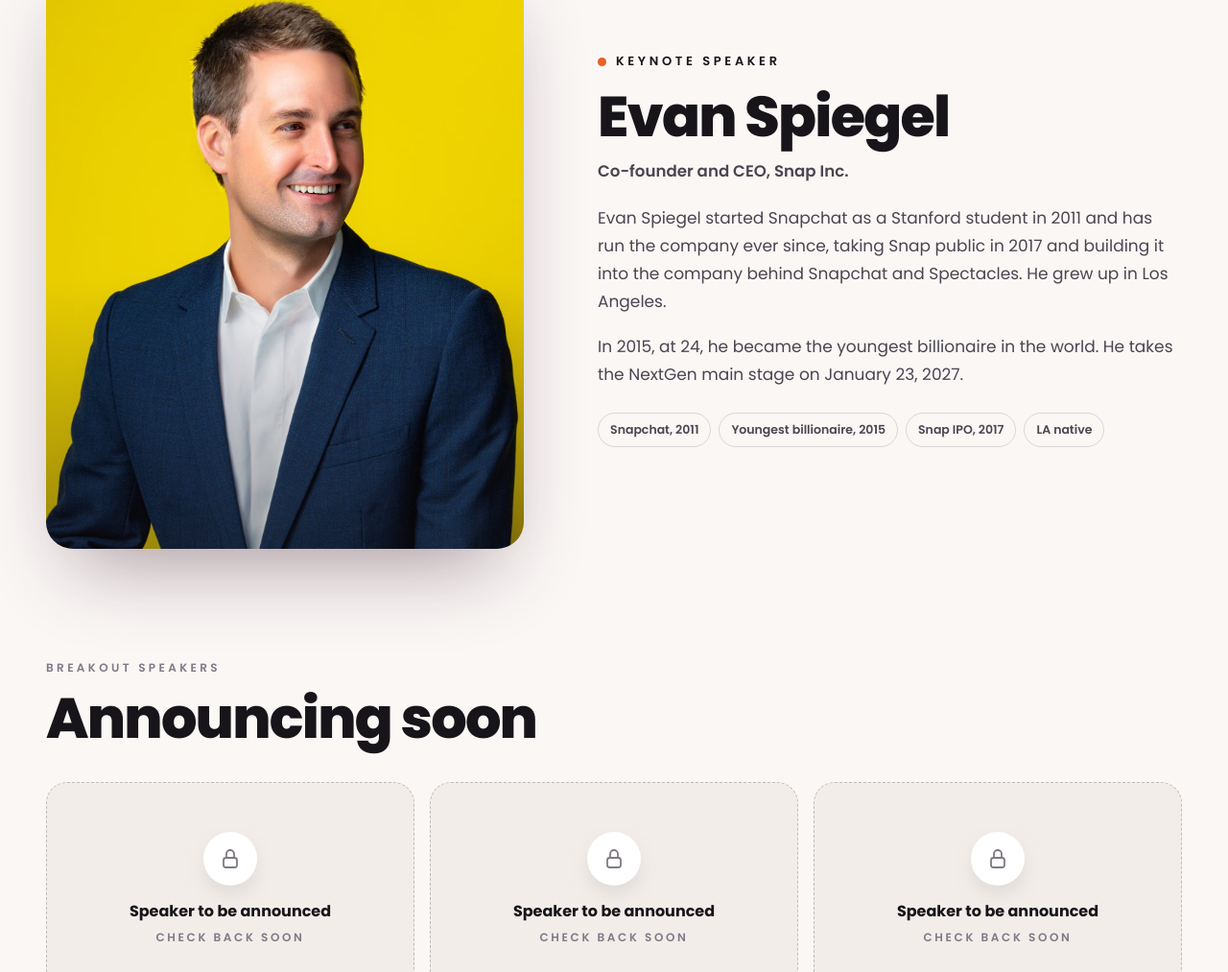
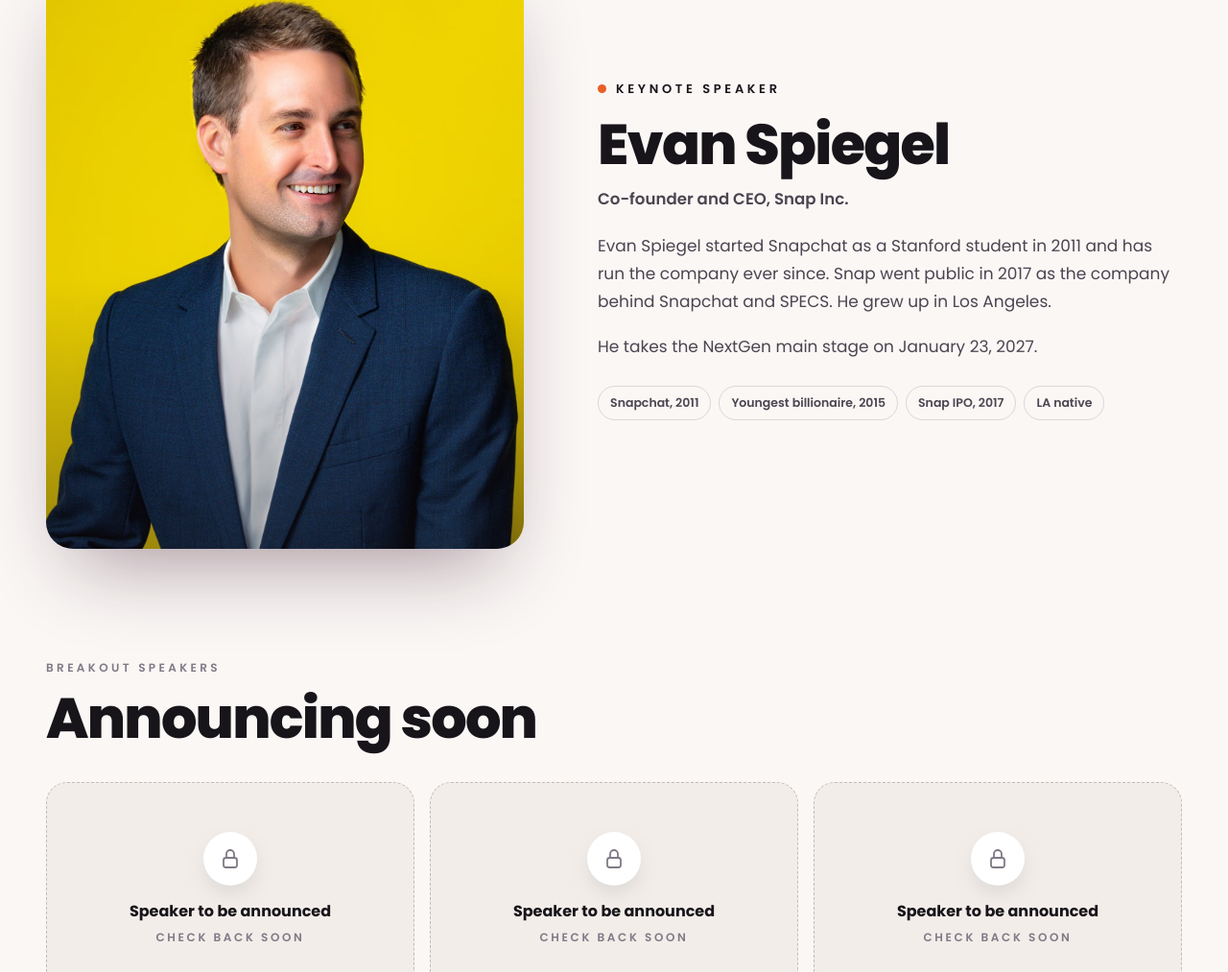
Before and after one commit to jordanpaya/nextgen-keynote, a plain HTML site: page speakers.html in a window 1280 px wide. Shown: the part 736-1749 px from the top of the page at 96% size. Drawn offline with Linux system fonts and the light colour scheme; a web font is replaced by a local one.

Commit message:
Publish review copy 2026-11-15 17:56
Co-Authored-By: Claude Fable 5.2 <noreply@anthropic.com>

```diff
--- a/speakers.html
+++ b/speakers.html
@@ -50,8 +50,8 @@
       <h2 class="h2">Evan Spiegel</h2>
       <div class="krole">Co-founder and CEO, Snap Inc.</div>
       <div class="prose" style="margin-top:22px">
-        <p>Evan Spiegel started Snapchat as a Stanford student in 2011 and has run the company ever since, taking Snap public in 2017 and building it into the company behind Snapchat and Spectacles. He grew up in Los Angeles.</p>
-        <p>In 2015, at 24, he became the youngest billionaire in the world. He takes the NextGen main stage on January 23, 2027.</p>
+        <p>Evan Spiegel started Snapchat as a Stanford student in 2011 and has run the company ever since. Snap went public in 2017 as the company behind Snapchat and SPECS. He grew up in Los Angeles.</p>
+        <p>He takes the NextGen main stage on January 23, 2027.</p>
       </div>
       <div class="kfacts"><span>Snapchat, 2011</span><span>Youngest billionaire, 2015</span><span>Snap IPO, 2017</span><span>LA native</span></div>
     </div>
```
Also changed, not shown: 404.html (+1 -1 lines), index.html (+1 -1 lines).
